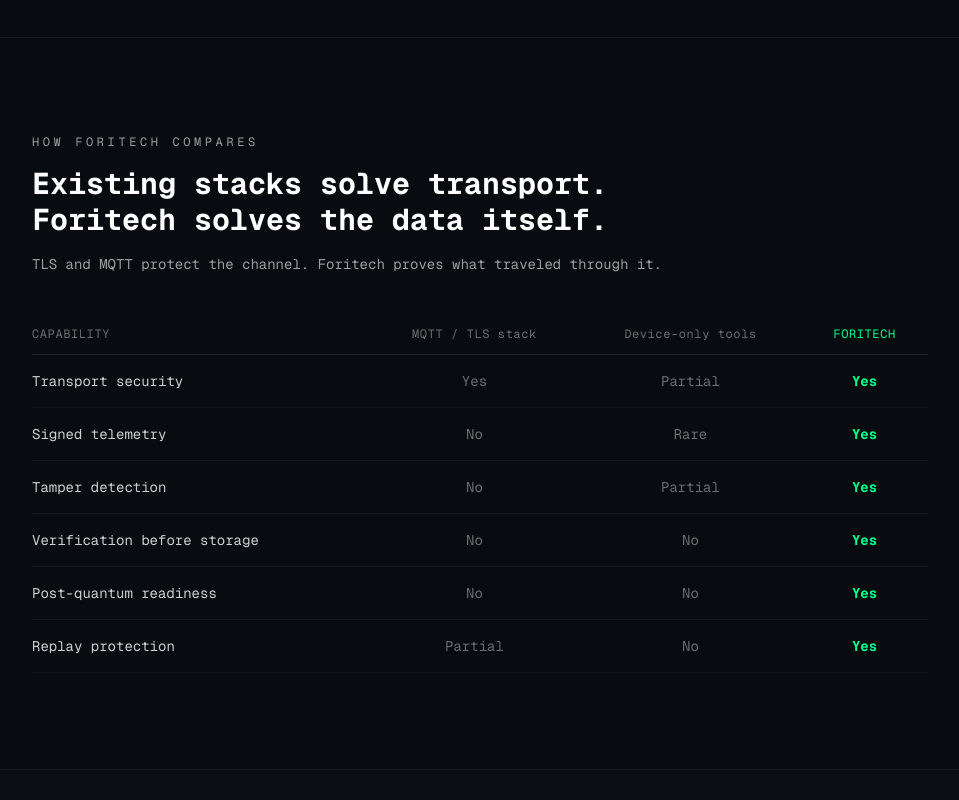
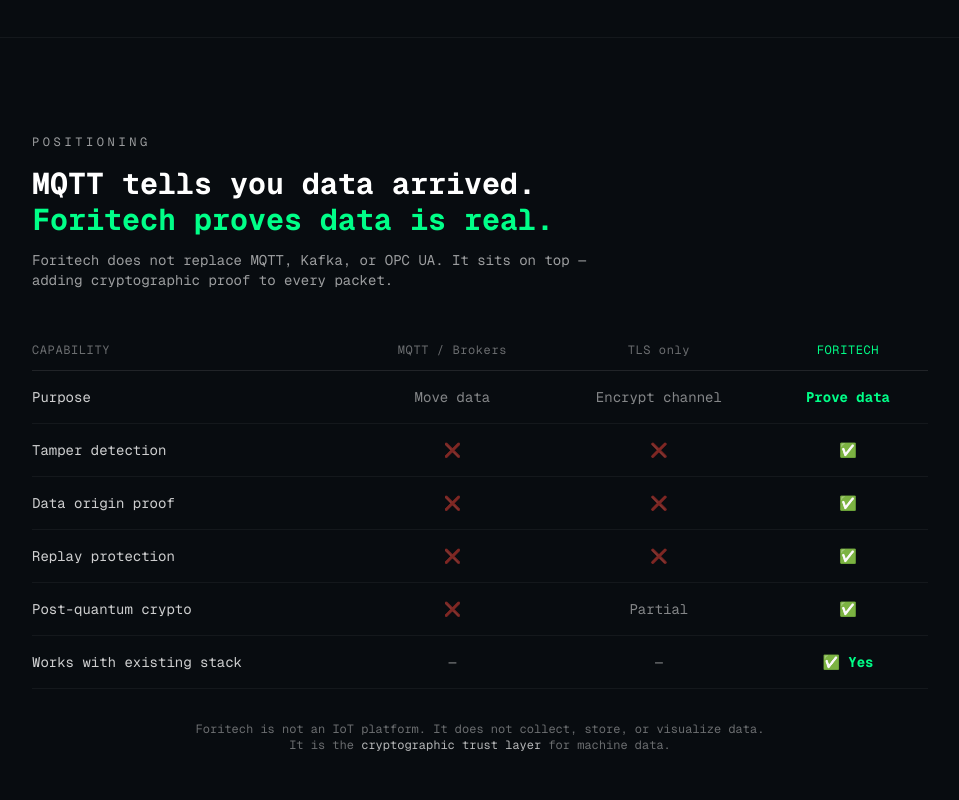
Before and after one commit to foritech-secure-system/foritech-site, a Next.js app: page / in a window 1280 px wide. Shown: the part 2140-2940 px from the top of the page, without its empty margins (160-1119 px from the left). Built offline with nearby package versions, Linux system fonts and the light colour scheme.

Commit message:
feat: add comparison table section

```diff
--- a/app/page.tsx
+++ b/app/page.tsx
@@ -254,38 +254,47 @@ export default function Home() {
       {/* COMPARISON */}
       <section className="py-24 px-6 border-t border-white/5">
         <div className="max-w-4xl mx-auto">
-          <div className="text-xs text-white/60 tracking-[0.3em] mb-4">HOW FORITECH COMPARES</div>
-          <h2 className="text-3xl font-bold mb-4">Existing stacks solve transport.<br />Foritech solves the data itself.</h2>
-          <p className="text-white/60 mb-10 text-sm">TLS and MQTT protect the channel. Foritech proves what traveled through it.</p>
+          <div className="text-xs text-white/60 tracking-[0.3em] mb-4">POSITIONING</div>
+          <h2 className="text-3xl font-bold mb-3">MQTT tells you data arrived.<br />
+            <span className="text-[#00FF88]">Foritech proves data is real.</span>
+          </h2>
+          <p className="text-white/60 mb-10 text-sm max-w-xl">
+            Foritech does not replace MQTT, Kafka, or OPC UA. It sits on top —
+            adding cryptographic proof to every packet.
+          </p>
           <div className="overflow-x-auto">
             <table className="w-full text-sm border-collapse">
               <thead>
                 <tr className="border-b border-white/10">
                   <th className="text-left py-3 pr-6 text-white/40 font-normal tracking-wider text-xs">CAPABILITY</th>
-                  <th className="text-center py-3 px-4 text-white/40 font-normal tracking-wider text-xs">MQTT / TLS stack</th>
-                  <th className="text-center py-3 px-4 text-white/40 font-normal tracking-wider text-xs">Device-only tools</th>
+                  <th className="text-center py-3 px-4 text-white/40 font-normal tracking-wider text-xs">MQTT / Brokers</th>
+                  <th className="text-center py-3 px-4 text-white/40 font-normal tracking-wider text-xs">TLS only</th>
                   <th className="text-center py-3 px-4 text-[#00FF88] font-normal tracking-wider text-xs">FORITECH</th>
                 </tr>
               </thead>
               <tbody>
                 {[
-                  ["Transport security",        "Yes",     "Partial", "Yes"],
-                  ["Signed telemetry",          "No",      "Rare",    "Yes"],
-                  ["Tamper detection",          "No",      "Partial", "Yes"],
-                  ["Verification before storage","No",     "No",      "Yes"],
-                  ["Post-quantum readiness",    "No",      "No",      "Yes"],
-                  ["Replay protection",         "Partial", "No",      "Yes"],
+                  ["Purpose",              "Move data",        "Encrypt channel",  "Prove data"],
+                  ["Tamper detection",     "❌",               "❌",               "✅"],
+                  ["Data origin proof",    "❌",               "❌",               "✅"],
+                  ["Replay protection",    "❌",               "❌",               "✅"],
+                  ["Post-quantum crypto",  "❌",               "Partial",          "✅"],
+                  ["Works with existing stack", "—",           "—",               "✅ Yes"],
                 ].map(([cap, a, b, c], i) => (
                   <tr key={i} className="border-b border-white/5 hover:bg-white/[0.02]">
                     <td className="py-4 pr-6 text-white/80">{cap}</td>
-                    <td className="py-4 px-4 text-center text-white/40">{a}</td>
-                    <td className="py-4 px-4 text-center text-white/40">{b}</td>
+                    <td className="py-4 px-4 text-center text-white/50">{a}</td>
+                    <td className="py-4 px-4 text-center text-white/50">{b}</td>
                     <td className="py-4 px-4 text-center font-bold text-[#00FF88]">{c}</td>
                   </tr>
                 ))}
               </tbody>
             </table>
           </div>
+          <p className="text-white/40 text-xs mt-8 text-center">
+            Foritech is not an IoT platform. It does not collect, store, or visualize data.<br />
+            It is the <span className="text-white/70">cryptographic trust layer</span> for machine data.
+          </p>
         </div>
       </section>
 
```
